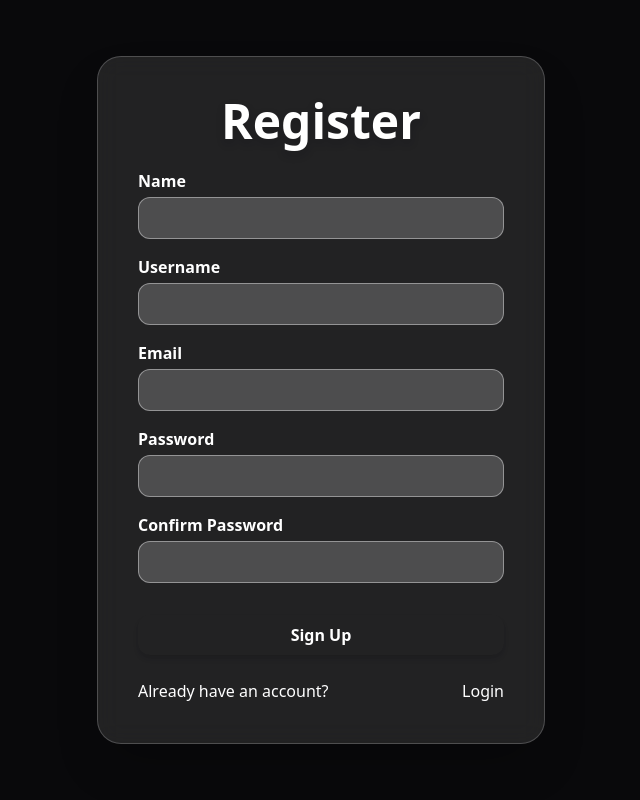
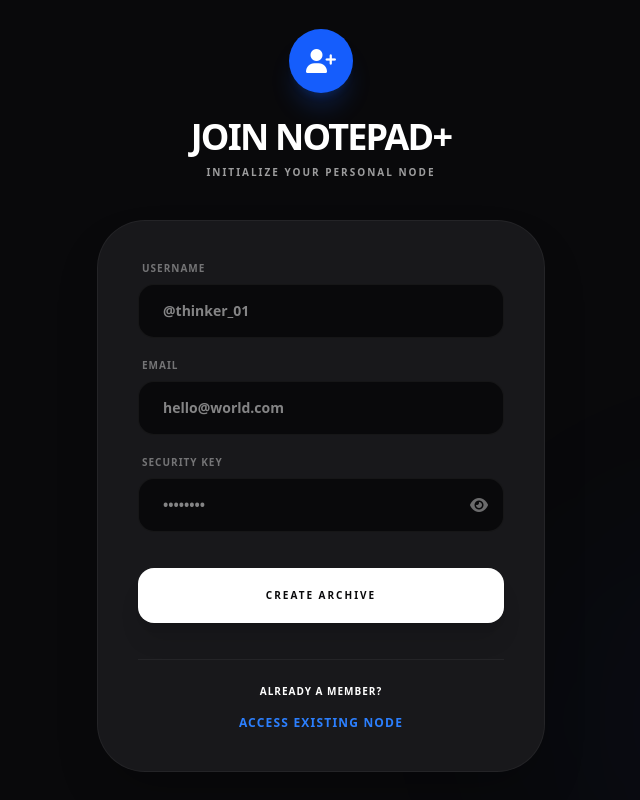
Before and after one commit to afomiadev4/NotePad, a React (Vite) app in the folder frontend/: page /register in a window 1280 px wide. Shown: the whole page, without its empty margins (319-959 px from the left). Built offline with nearby package versions, Linux system fonts and the light colour scheme.

Commit message:
register page

```diff
--- a/frontend/src/components/Login.jsx
+++ b/frontend/src/components/Login.jsx
@@ -5,9 +5,9 @@ import { useNavigate, Link } from "react-router-dom";
 import { supabase } from "../supabaseClient";
 
 export default function Login() {
-  const [email, setEmail] = useState("");
-  const [password, setPassword] = useState("");
-  const [showPassword, setShowPassword] = useState(false);
+  const [ email, setEmail ] = useState("");
+  const [ password, setPassword ] = useState("");
+  const [ showPassword, setShowPassword ] = useState(false);
 
   const navigate = useNavigate();
   const dispatch = useDispatch();
@@ -42,69 +42,88 @@ export default function Login() {
       })
     );
 
-    navigate("/folders");
+    navigate("/dashboard");
   };
 
   return (
-    <div className="w-full h-screen bg-(--bg-primary) flex items-center justify-center p-5 text-(--text-primary)">
-      <div className="bg-white/10 backdrop-blur-md rounded-3xl shadow-2xl w-full max-w-md p-10 flex flex-col gap-6 border border-white/20">
-        <h1 className="text-center font-extrabold text-5xl text-white drop-shadow-lg">
-          Login
-        </h1>
-        <form className="flex flex-col gap-4" onSubmit={handleLogin}>
-          <div className="flex flex-col">
-            <label htmlFor="email" className="text-white font-semibold mb-1">
-              Email
+    <div className="w-full min-h-screen bg-[var(--bg-primary)] flex items-center justify-center p-6 text-[var(--text-main)] transition-colors duration-500 relative overflow-hidden">
+      {/* Background Decorative Element */}
+      <div className="absolute top-[-10%] left-[-10%] w-[40%] h-[40%] bg-blue-600/5 blur-[120px] rounded-full"></div>
+
+      <div className="w-full max-w-md relative z-10 animate-in fade-in zoom-in duration-300">
+        {/* Logo/Brand Header */}
+        <div className="text-center mb-10">
+          <div className="inline-flex items-center justify-center w-16 h-16 bg-blue-600 rounded-[2rem] shadow-xl shadow-blue-600/20 mb-6">
+            <i className="fa-solid fa-file-lines text-white text-2xl"></i>
+          </div>
+          <h1 className="text-4xl font-black tracking-tighter uppercase mb-2">NotePad+</h1>
+          <p className="text-[var(--text-muted)] text-[10px] font-black uppercase tracking-[0.2em] opacity-60">Archive your digital consciousness</p>
+        </div>
+
+        <div className="bg-[var(--bg-secondary)] border border-[var(--border-color)] rounded-[3rem] shadow-2xl p-8 md:p-10 transition-all">
+          <h2 className="text-2xl font-black mb-8 text-center uppercase tracking-tight">Login</h2>
+
+          <form className="flex flex-col gap-6" onSubmit={handleLogin}>
+            <div className="flex flex-col gap-2">
+              <label htmlFor="email" className="text-[10px] font-black uppercase tracking-widest text-[var(--text-muted)] ml-1">
+                Email Address
               </label>
               <input
                 type="email"
                 id="email"
-              placeholder="Enter your email..."
-              className="px-4 py-2 rounded-xl bg-white/20 border border-white/40 focus:ring-2 focus:ring-blue-400 text-white placeholder-white/70 outline-none transition"
+                placeholder="name@example.com"
+                className="px-6 py-4 rounded-2xl bg-[var(--bg-primary)] border border-[var(--border-color)] focus:border-blue-500/50 text-sm font-bold outline-none transition-all placeholder:[var(--text-muted)] opacity-80 focus:opacity-100"
                 required
                 onChange={(e) => setEmail(e.target.value)}
                 value={email}
               />
             </div>
-          <div className="flex flex-col relative">
-            <label htmlFor="password" className="text-white font-semibold mb-1">
-              Password
+
+            <div className="flex flex-col gap-2 relative">
+              <label htmlFor="password" className="text-[10px] font-black uppercase tracking-widest text-[var(--text-muted)] ml-1">
+                Security Key
               </label>
+              <div className="relative">
                 <input
                   type={showPassword ? "text" : "password"}
                   id="password"
-              placeholder="Enter your password..."
-              className="px-4 py-2 rounded-xl bg-white/20 border border-white/40 focus:ring-2 focus:ring-blue-400 text-white placeholder-white/70 outline-none transition"
+                  placeholder="••••••••"
+                  className="w-full px-6 py-4 rounded-2xl bg-[var(--bg-primary)] border border-[var(--border-color)] focus:border-blue-500/50 text-sm font-bold outline-none transition-all placeholder:[var(--text-muted)] opacity-80 focus:opacity-100"
                   required
                   onChange={(e) => setPassword(e.target.value)}
                   value={password}
                 />
                 <button
                   onClick={() => setShowPassword(!showPassword)}
-              className="absolute top-1/2 translate-y-0.5 right-2 cursor-pointer text-white/50 hover:text-white"
+                  className="absolute top-1/2 -translate-y-1/2 right-4 cursor-pointer text-[var(--text-muted)] hover:text-blue-500 transition-colors"
                   type="button"
                 >
                   <i className={`fas ${showPassword ? "fa-eye-slash" : "fa-eye"}`} />
                 </button>
               </div>
+            </div>
 
             <button
               type="submit"
-            className="bg-(--btn-primary) transition font-semibold px-6 py-2 rounded-xl shadow-md hover:shadow-lg mt-4 cursor-pointer"
+              className="bg-[var(--text-main)] text-[var(--bg-primary)] font-black text-[10px] uppercase tracking-[0.2em] py-5 rounded-2xl shadow-xl hover:opacity-90 transition-all active:scale-[0.98] mt-4"
             >
-            Login
+              Sign In to Archive
             </button>
-          <div className="flex mt-4 justify-between">
+
+            <div className="flex flex-col items-center gap-4 mt-4 pt-6 border-t border-[var(--border-color)]">
+              <p className="text-[10px] font-black text-[var(--text-muted)] uppercase tracking-widest">
                 Don't have an account?
+              </p>
               <Link
                 to="/register"
-              className="text-(--text-secondary) hover:underline"
+                className="text-blue-500 font-black text-xs uppercase tracking-widest hover:text-blue-400 transition-colors"
               >
-              Register
+                Create New Archive
               </Link>
             </div>
           </form>
         </div>
       </div>
+    </div>
   );
 }
--- a/frontend/src/components/Register.jsx
+++ b/frontend/src/components/Register.jsx
@@ -1,190 +1,128 @@
-import { useDispatch } from "react-redux";
-import { login } from "../store/authSlice";
 import { useState } from "react";
 import { useNavigate, Link } from "react-router-dom";
 import { supabase } from "../supabaseClient";
 
 export default function Register() {
-  const dispatch = useDispatch();
-  const navigate = useNavigate();
-  const [form, setForm] = useState({
-    name: "",
+  const [ formData, setFormData ] = useState({
     username: "",
     email: "",
     password: "",
-    confirmPassword: "",
+    confirmPassword: ""
   });
+  const [ showPassword, setShowPassword ] = useState(false);
+  const [ loading, setLoading ] = useState(false);
 
-  const [errors, setErrors] = useState({});
+  const navigate = useNavigate();
 
-  const handleChange = (e) => {
-    setForm({
-      ...form,
-      [e.target.name]: e.target.value,
-    });
-  };
+  const handleRegister = async (e) => {
+    e.preventDefault();
+    if (formData.password !== formData.confirmPassword) {
+      alert("Passwords do not match");
+      return;
+    }
 
-  const validate = () => {
-    let newErrors = {};
-
-    if (!form.name.trim()) newErrors.name = "Name is required";
-    if (!form.username.trim()) newErrors.username = "Username is required";
-    if (form.username.trim().includes(" "))
-      newErrors.username = "Username cannot contain spaces";
-    if (!form.email.includes("@")) newErrors.email = "Valid email is required";
-    if (form.password.length < 8)
-      newErrors.password = "Password must be at least 8 characters";
-    if (form.password !== form.confirmPassword)
-      newErrors.confirmPassword = "Passwords do not match";
-
-    setErrors(newErrors);
-    return Object.keys(newErrors).length === 0;
-  };
-
-  const handleSubmit = async (e) => {
-    e.preventDefault();
-    if (!validate()) return;
-
+    setLoading(true);
     const { data, error } = await supabase.auth.signUp({
-      email: form.email,
-      password: form.password,
+      email: formData.email,
+      password: formData.password,
+      options: {
+        data: { username: formData.username }
+      }
     });
 
     if (error) {
       alert(error.message);
-      return;
+    } else {
+      alert("Registration successful! Please check your email for verification.");
+      navigate("/login");
     }
-
-    if (data.user) {
-      const { error: profileError } = await supabase
-        .from("profiles")
-        .insert([
-          {
-            id: data.user.id,
-            username: form.username,
-            full_name: form.name
-          }
-        ]);
-
-      if (profileError) console.error("Profile creation error:", profileError.message);
-    }
-
-    alert("Check your email to verify your account!");
-    navigate("/login");
+    setLoading(false);
   };
 
   return (
-    <div className="w-full h-screen bg-(--bg-primary) flex items-center justify-center p-5 text-(--text-primary) overflow-hidden">
-      <div className="bg-white/10 backdrop-blur-md rounded-3xl shadow-2xl w-full max-w-md p-10 flex flex-col gap-6 border border-white/20">
-        <h2 className="text-center font-extrabold text-5xl drop-shadow-lg">
-          Register
-        </h2>
-        <form className="flex flex-col gap-4" onSubmit={handleSubmit}>
-          <div className="flex flex-col">
-            <label className=" font-semibold mb-1" htmlFor="name">
-              Name
-            </label>
+    <div className="w-full min-h-screen bg-[var(--bg-primary)] flex items-center justify-center p-6 text-[var(--text-main)] transition-colors duration-500 relative overflow-hidden">
+      {/* Decorative Glow */}
+      <div className="absolute bottom-[-10%] right-[-10%] w-[40%] h-[40%] bg-blue-600/5 blur-[120px] rounded-full"></div>
+
+      <div className="w-full max-w-md relative z-10 animate-in fade-in slide-in-from-bottom-4 duration-500">
+        <div className="text-center mb-10">
+          <div className="inline-flex items-center justify-center w-16 h-16 bg-blue-600 rounded-[2rem] shadow-xl shadow-blue-600/20 mb-6">
+            <i className="fa-solid fa-user-plus text-white text-2xl"></i>
+          </div>
+          <h1 className="text-4xl font-black tracking-tighter uppercase mb-2">Join NotePad+</h1>
+          <p className="text-[var(--text-muted)] text-[10px] font-black uppercase tracking-[0.2em] opacity-60">Initialize your personal node</p>
+        </div>
+
+        <div className="bg-[var(--bg-secondary)] border border-[var(--border-color)] rounded-[3rem] shadow-2xl p-8 md:p-10 transition-all">
+          <form className="flex flex-col gap-5" onSubmit={handleRegister}>
+
+            {/* Username */}
+            <div className="flex flex-col gap-2">
+              <label className="text-[10px] font-black uppercase tracking-widest text-[var(--text-muted)] ml-1">Username</label>
               <input
                 type="text"
-              id="name"
-              name="name"
-              value={form.name}
-              onChange={handleChange}
-              className="px-4 py-2 rounded-xl bg-white/20 border border-white/40 focus:ring-2 focus:ring-blue-400 placeholder-white/70 outline-none transition"
+                placeholder="@thinker_01"
+                className="px-6 py-4 rounded-2xl bg-[var(--bg-primary)] border border-[var(--border-color)] focus:border-blue-500/50 text-sm font-bold outline-none transition-all placeholder:[var(--text-muted)]"
+                required
+                onChange={(e) => setFormData({ ...formData, username: e.target.value })}
               />
-            {errors.name && (
-              <p className="text-red-500 text-sm mt-1">{errors.name}</p>
-            )}
             </div>
-          <div className="flex flex-col">
-            <label className=" font-semibold mb-1" htmlFor="username">
-              Username
-            </label>
-            <input
-              type="text"
-              id="username"
-              name="username"
-              value={form.username}
-              onChange={handleChange}
-              className="px-4 py-2 rounded-xl bg-white/20 border border-white/40 focus:ring-2 focus:ring-blue-400 placeholder-white/70 outline-none transition"
-            />
-            {errors.username && (
-              <p className="text-red-500 text-sm mt-1">{errors.username}</p>
-            )}
-          </div>
-          <div className="flex flex-col">
-            <label className=" font-semibold mb-1" htmlFor="email">
-              Email
-            </label>
+
+            {/* Email */}
+            <div className="flex flex-col gap-2">
+              <label className="text-[10px] font-black uppercase tracking-widest text-[var(--text-muted)] ml-1">Email</label>
               <input
                 type="email"
-              id="email"
-              name="email"
-              value={form.email}
-              onChange={handleChange}
-              className="px-4 py-2 rounded-xl bg-white/20 border border-white/40 focus:ring-2 focus:ring-blue-400 placeholder-white/70 outline-none transition"
+                placeholder="hello@world.com"
+                className="px-6 py-4 rounded-2xl bg-[var(--bg-primary)] border border-[var(--border-color)] focus:border-blue-500/50 text-sm font-bold outline-none transition-all placeholder:[var(--text-muted)]"
+                required
+                onChange={(e) => setFormData({ ...formData, email: e.target.value })}
               />
-            {errors.email && (
-              <p className="text-red-500 text-sm mt-1">{errors.email}</p>
-            )}
             </div>
 
-          <div className="flex flex-col">
-            <label className=" font-semibold mb-1" htmlFor="password">
-              Password
-            </label>
+            {/* Password */}
+            <div className="flex flex-col gap-2">
+              <label className="text-[10px] font-black uppercase tracking-widest text-[var(--text-muted)] ml-1">Security Key</label>
+              <div className="relative">
                 <input
-              type="password"
-              id="password"
-              name="password"
-              value={form.password}
-              onChange={handleChange}
-              className="px-4 py-2 rounded-xl bg-white/20 border border-white/40 focus:ring-2 focus:ring-blue-400 placeholder-white/70 outline-none transition"
+                  type={showPassword ? "text" : "password"}
+                  placeholder="••••••••"
+                  className="w-full px-6 py-4 rounded-2xl bg-[var(--bg-primary)] border border-[var(--border-color)] focus:border-blue-500/50 text-sm font-bold outline-none transition-all placeholder:[var(--text-muted)]"
+                  required
+                  onChange={(e) => setFormData({ ...formData, password: e.target.value })}
                 />
-            {errors.password && (
-              <p className="text-red-500 text-sm mt-1">{errors.password}</p>
-            )}
+                <button
+                  onClick={() => setShowPassword(!showPassword)}
+                  className="absolute top-1/2 -translate-y-1/2 right-4 text-[var(--text-muted)] hover:text-blue-500 transition-colors"
+                  type="button"
+                >
+                  <i className={`fas ${showPassword ? "fa-eye-slash" : "fa-eye"}`} />
+                </button>
               </div>
-
-          <div className="flex flex-col">
-            <label
-              className="text-(--text-primary) font-semibold mb-1"
-              htmlFor="confirmPassword"
-            >
-              Confirm Password
-            </label>
-            <input
-              type="password"
-              id="confirmPassword"
-              name="confirmPassword"
-              value={form.confirmPassword}
-              onChange={handleChange}
-              className="px-4 py-2 text-(--text-primary) rounded-xl bg-white/20 border border-white/40 focus:ring-2 focus:ring-blue-400 placeholder-white/70 outline-none transition"
-            />
-            {errors.confirmPassword && (
-              <p className="text-red-500 text-sm mt-1">
-                {errors.confirmPassword}
-              </p>
-            )}
             </div>
 
             <button
               type="submit"
-            className="bg-(--btn-primary) transition font-semibold px-6 py-2 rounded-xl shadow-md hover:shadow-lg mt-4 cursor-pointer"
+              disabled={loading}
+              className="bg-[var(--text-main)] text-[var(--bg-primary)] font-black text-[10px] uppercase tracking-[0.2em] py-5 rounded-2xl shadow-xl hover:opacity-90 transition-all active:scale-[0.98] mt-4 disabled:opacity-50"
             >
-            Sign Up
+              {loading ? "Initializing..." : "Create Archive"}
             </button>
-          <div className="flex mt-2 justify-between">
-            Already have an account?
+
+            <div className="flex flex-col items-center gap-4 mt-4 pt-6 border-t border-[var(--border-color)]">
+              <p className="text-[10px] font-black text-[var(--text-muted)] uppercase tracking-widest">
+                Already a member?
+              </p>
               <Link
                 to="/login"
-              className="text-(--text-secondary) hover:underline"
+                className="text-blue-500 font-black text-xs uppercase tracking-widest hover:text-blue-400 transition-colors"
               >
-              Login
+                Access Existing Node
               </Link>
             </div>
           </form>
         </div>
       </div>
+    </div>
   );
 }
```
Also changed, not shown: frontend/src/components/Welcome.jsx (+42 -11 lines). Lines whose indentation alone changed are shown as unchanged.
